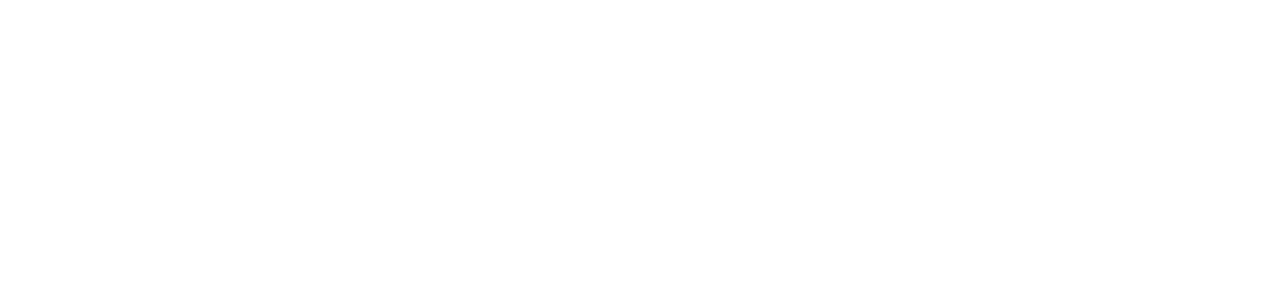
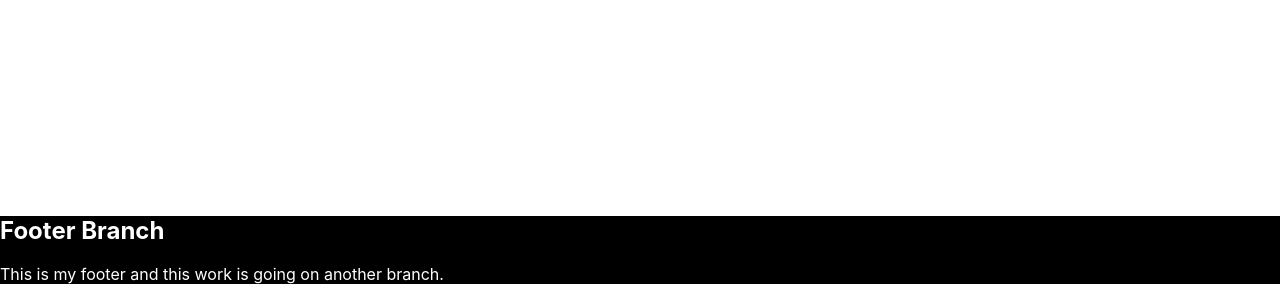
Before and after one commit to VanshKing30/soul, a React (Create React App) app: page / in a window 1280 px wide. Shown: the part 860-1160 px from the top of the page. Before the commit the page ends 800 px from the top, so only its background shows below. Built offline with nearby package versions, Linux system fonts and the light colour scheme.

Commit message:
New Footer added within new branch

```diff
--- a/src/App.jsx
+++ b/src/App.jsx
@@ -1,5 +1,6 @@
 import './App.css';
 import Navbar from './Components/Navbar';
+import Footer from './Components/Footer';
 
 function App() {
   return (
@@ -12,6 +13,8 @@
       <h2>Microsoft is hiring freshers.</h2>
 
       <p>Github pe code upload krdiya hai , Vaise</p>
+
+      <Footer/>
     </div>
   );
 }
--- /dev/null
+++ b/src/Components/Footer.css
@@ -0,0 +1,6 @@
+.Editing{
+    width: 100vw;
+    background-color: black;
+    margin-top: 90vh;
+    color:  white;
+}
--- /dev/null
+++ b/src/Components/Footer.jsx
@@ -0,0 +1,14 @@
+import React from "react";
+
+import './Footer.css';
+
+function Footer(){
+    return(
+        <div className="Editing">
+            <h2>Footer Branch</h2>
+            <p>This is my footer and this work is going on another branch.</p>
+        </div>
+    );
+}
+
+export default Footer;
```
